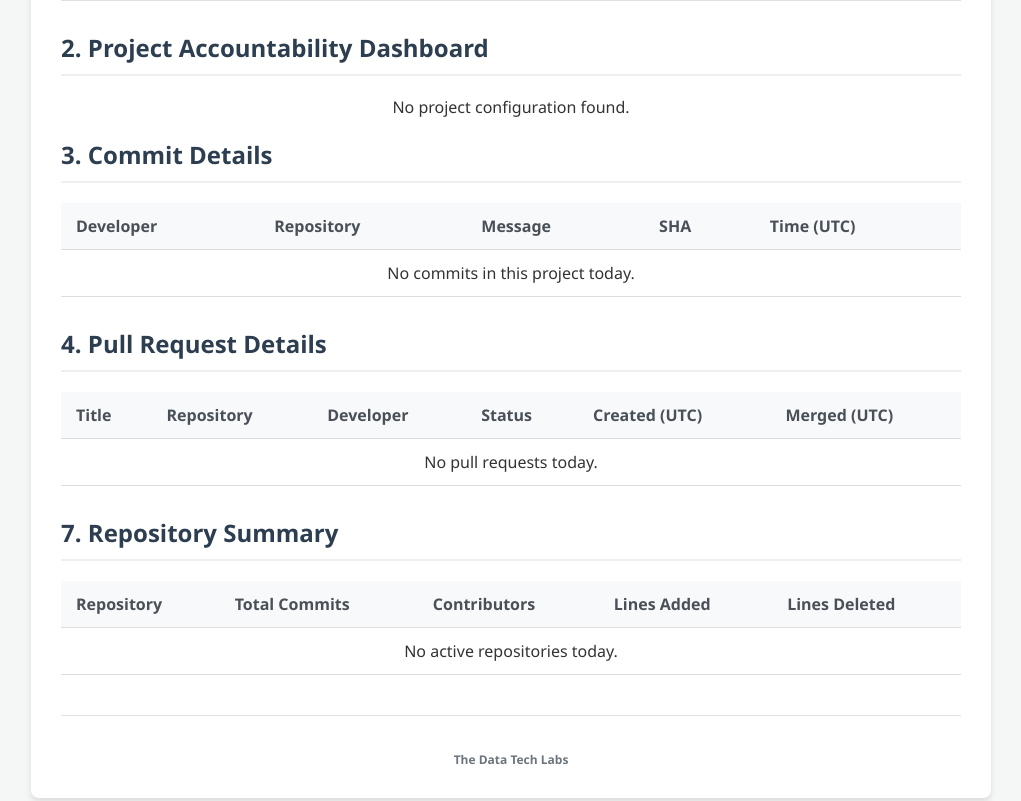
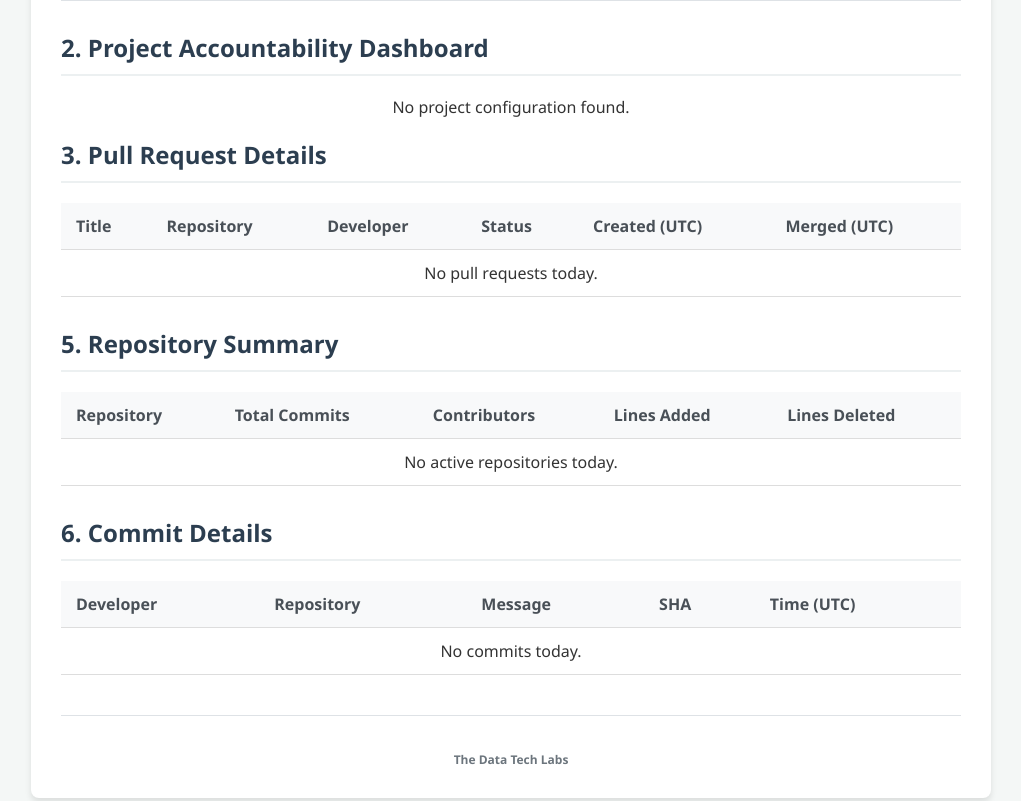
Before and after one commit to TDTL-Internal-Applications/github-activity-reporter, a Python web app: template templates/email_template.html in a window 1280 px wide. Shown: the part 425-1226 px from the top of the page, without its empty margins (129-1150 px from the left). Run offline with Jinja, Linux system fonts and the light colour scheme; the template is opened without the code that fills it, so the values that code supplies are empty.

Commit message:
Add files via upload

```diff
--- a/templates/email_template.html
+++ b/templates/email_template.html
@@ -169,36 +169,10 @@
         <p style="text-align: center;">No project configuration found.</p>
         {% endif %}
 
-        <!-- 3. COMMIT DETAILS -->
-        <h2>3. Commit Details</h2>
-        <table>
-            <thead>
-                <tr>
-                    <th>Developer</th>
-                    <th>Repository</th>
-                    <th>Message</th>
-                    <th>SHA</th>
-                    <th>Time (UTC)</th>
-                </tr>
-            </thead>
-            <tbody>
-                {% for commit in commits[:50] %} <!-- Limit to 50 for email size -->
-                <tr>
-                    <td>{{ commit.commit.author.name }}</td>
-                    <td>{{ commit.html_url.split('/')[4] if commit.html_url else 'Unknown' }}</td>
-                    <td>{{ commit.commit.message.split('\n')[0][:50] }}...</td>
-                    <td><a href="{{ commit.html_url }}">{{ commit.sha[:7] }}</a></td>
-                    <td>{{ commit.commit.author.date[:19].replace('T', ' ') }}</td>
-                </tr>
-                {% endfor %}
-                {% if not commits %}
-                <tr><td colspan="5" style="text-align: center;">No commits in this project {{ 'this week' if report_type == 'Weekly' else 'today' }}.</td></tr>
-                {% endif %}
-            </tbody>
-        </table>
 
-        <!-- 4. PULL REQUEST DETAILS -->
-        <h2>4. Pull Request Details</h2>
+
+        <!-- 3. PULL REQUEST DETAILS -->
+        <h2>3. Pull Request Details</h2>
         <table>
             <thead>
                 <tr>
@@ -235,9 +209,9 @@
             </tbody>
         </table>
 
-        <!-- 6. INACTIVE DEVELOPERS -->
+        <!-- 4. INACTIVE DEVELOPERS -->
         {% if inactive_developers %}
-        <h2>6. Inactive Developers (Warning Sent)</h2>
+        <h2>4. Inactive Developers (Warning Sent)</h2>
         <table>
             <thead>
                 <tr>
@@ -256,8 +230,8 @@
         </table>
         {% endif %}
 
-        <!-- 7. REPOSITORY SUMMARY -->
-        <h2>7. Repository Summary</h2>
+        <!-- 5. REPOSITORY SUMMARY -->
+        <h2>5. Repository Summary</h2>
         <table>
             <thead>
                 <tr>
@@ -304,6 +278,34 @@
 
 
 
+        <!-- 6. COMMIT DETAILS -->
+        <h2>6. Commit Details</h2>
+        <table>
+            <thead>
+                <tr>
+                    <th>Developer</th>
+                    <th>Repository</th>
+                    <th>Message</th>
+                    <th>SHA</th>
+                    <th>Time (UTC)</th>
+                </tr>
+            </thead>
+            <tbody>
+                {% for commit in commits[:50] %} <!-- Limit to 50 for email size -->
+                <tr>
+                    <td>{{ commit.commit.author.name }}</td>
+                    <td>{{ commit.html_url.split('/')[4] if commit.html_url else 'Unknown' }}</td>
+                    <td>{{ commit.commit.message.split('\n')[0][:50] }}...</td>
+                    <td><a href="{{ commit.html_url }}">{{ commit.sha[:7] }}</a></td>
+                    <td>{{ commit.commit.author.date[:19].replace('T', ' ') }}</td>
+                </tr>
+                {% endfor %}
+                {% if not commits %}
+                <tr><td colspan="5" style="text-align: center;">No commits {{ 'this week' if report_type == 'Weekly' else 'today' }}.</td></tr>
+                {% endif %}
+            </tbody>
+        </table>
+
         <div class="footer" style="text-align: center; margin-top: 40px; padding-top: 20px; border-top: 1px solid #dee2e6; color: #6c757d; font-size: 12px;">
             <div style="font-style: italic; margin-bottom: 15px; font-size: 14px; color: #495057;">{{ quote }}</div>
             <strong>The Data Tech Labs</strong>
```
